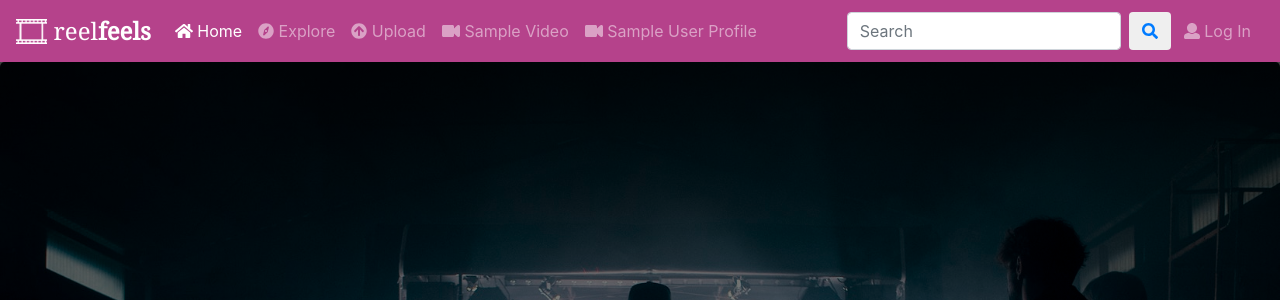
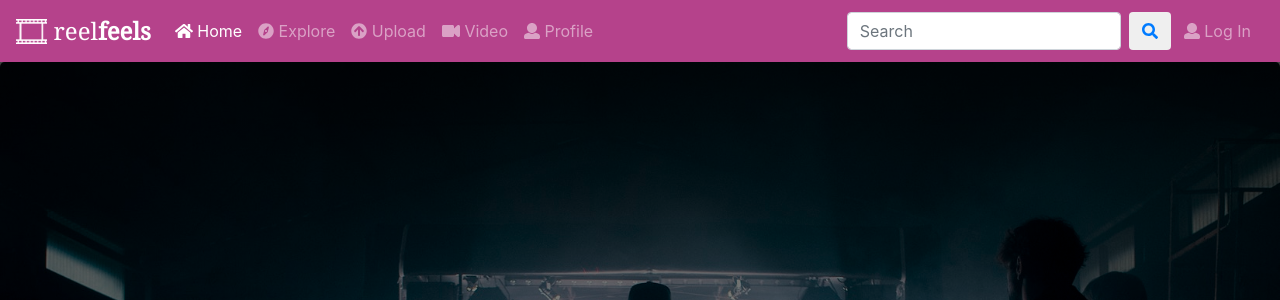
Before and after one commit to mmacquarrie/reelfeels, a Django app: page / in a window 1280 px wide. Shown: the top 300 px of the page. Run offline with Django 3.2, Linux system fonts and the light colour scheme; some libraries are stand-ins or nearby versions.

Commit message:
cleaning up navbar

```diff
--- a/reelfeels/templates/navbar.html
+++ b/reelfeels/templates/navbar.html
@@ -18,10 +18,10 @@
           <a class="nav-link" href="upload"><i class="fas fa-arrow-circle-up"></i> Upload </a>
         </li>
         <li class="nav-item">
-          <a class="nav-link" href="video"><i class="fas fa-video"></i></i> Sample Video </a>
+          <a class="nav-link" href="video"><i class="fas fa-video"></i></i> Video </a>
         </li>
         <li class="nav-item">
-          <a class="nav-link" href="profile"><i class="fas fa-video"></i></i> Sample User Profile </a>
+          <a class="nav-link" href="profile"><i class="fas fa-user"></i></i> Profile </a>
         </li>
       </ul>
       <form class="form-inline my-2 my-lg-0">
```
